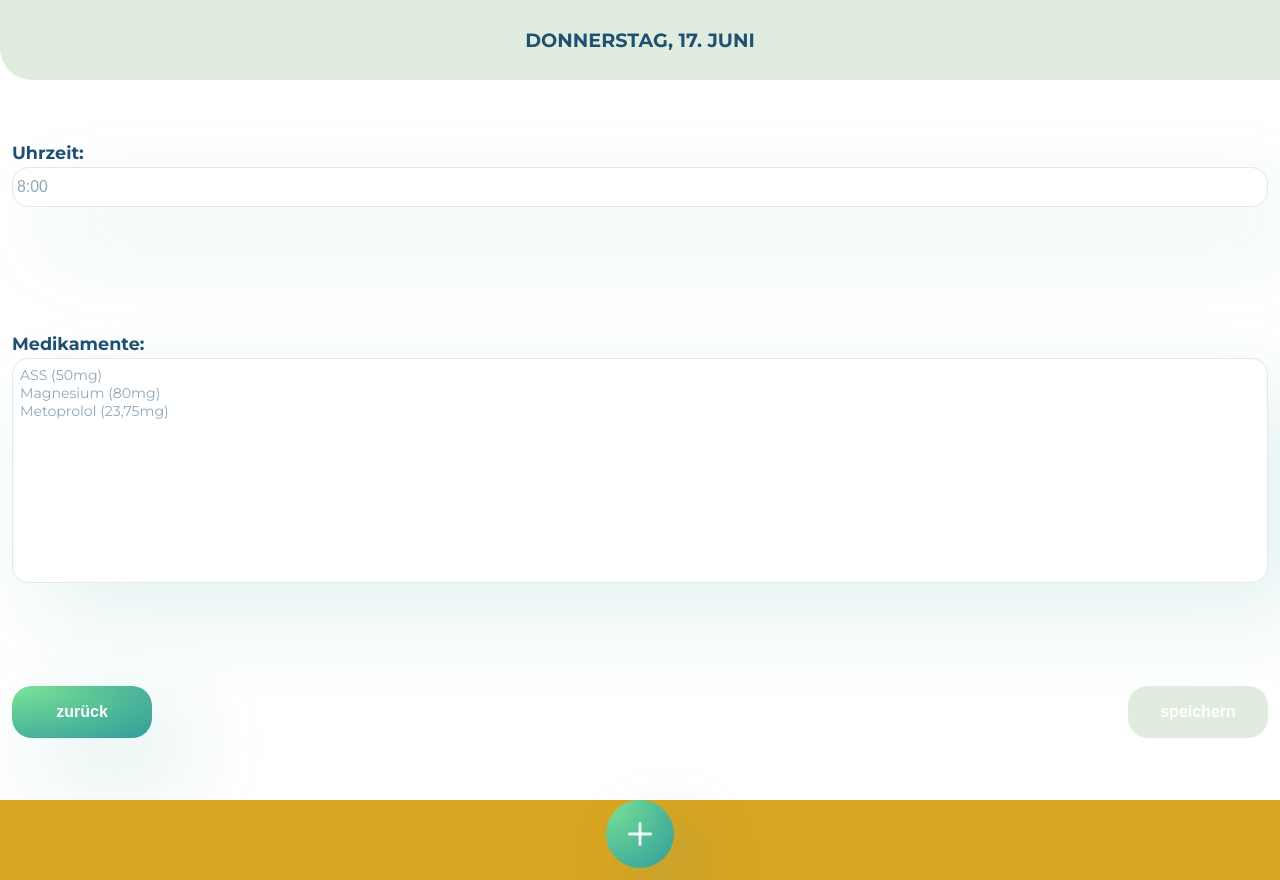
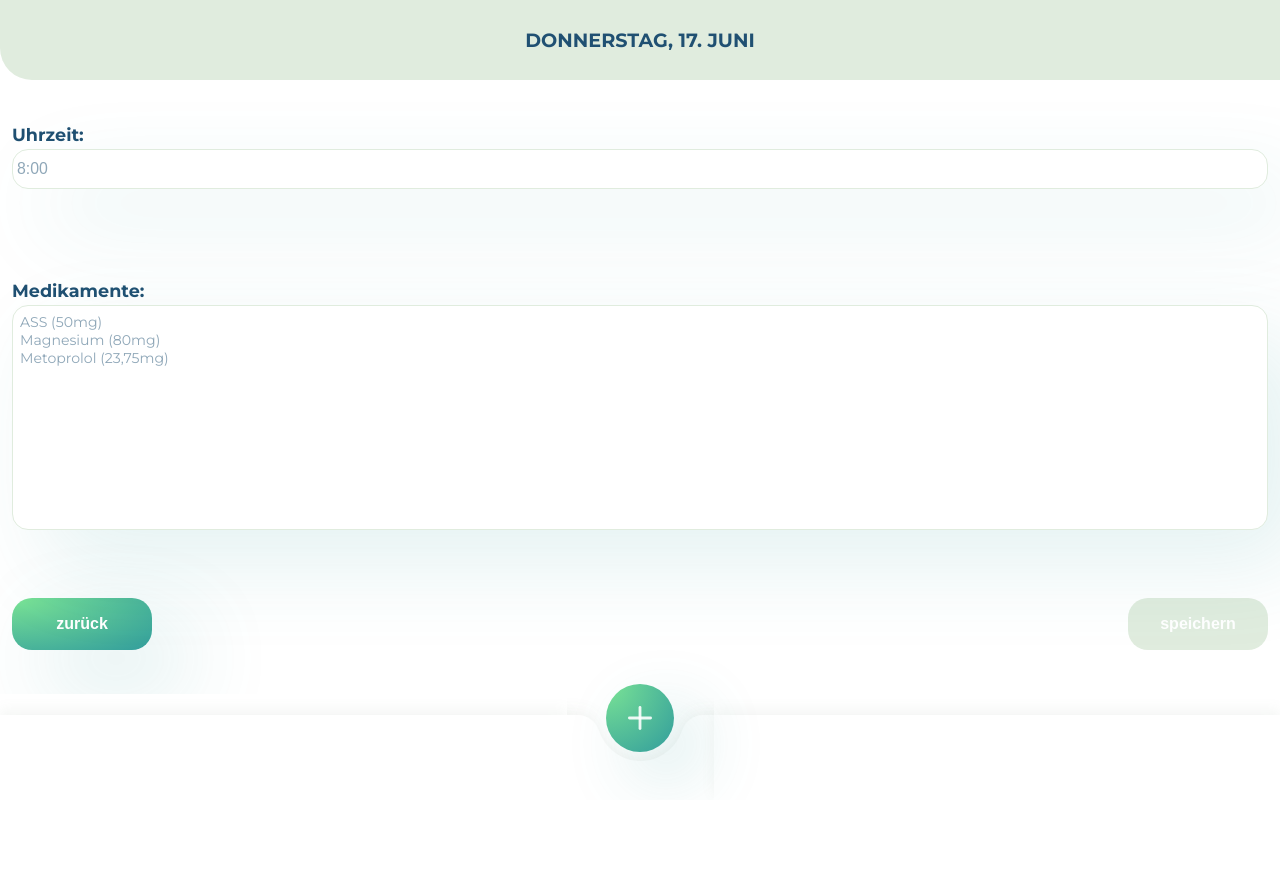
Before and after one commit to anniviz/capstone-project, a React (Create React App) app: page /medications/form in a window 1280 px wide. After the commit the page ends 800 px from the top, so only its background shows below. Built offline with nearby package versions, Linux system fonts and the light colour scheme.

Commit message:
Create hacky navbbar

```diff
--- a/src/App.js
+++ b/src/App.js
@@ -1,12 +1,12 @@
 import { useState } from 'react'
 import { Redirect, Route, Switch } from 'react-router-dom'
 import styled from 'styled-components/macro'
+import AddLink from './components/AddLink'
 import useMedications from './hooks/useMedications'
 import FormPage from './pages/FormPage'
 import MedicationPage from './pages/MedicationPage'
 import createDateString from './services/createDayString'
-import navbar from './icons/navigation.svg'
-import AddLink from './components/AddLink'
+import navbar from './icons/navbar.svg'
 
 export default function App() {
   const today = new Date()
@@ -55,24 +55,49 @@ export default function App() {
         </Route>
       </Switch>
       <Navbar>
-        <Circle></Circle>
-        <AddLink></AddLink>
+        <Element />
+        <img src={navbar} alt="" />
+        <Element />
+
+        {/* <Circle></Circle> */}
+        <AddLink to="/medications/form"></AddLink>
       </Navbar>
     </Grid>
   )
 }
 
 const Grid = styled.div`
-  position: relative;
+  height: 100vh;
+  /* position: relative; */
   display: grid;
   grid-template-rows: 1fr auto;
 `
 
 const Circle = styled.div`
+  position: absolute;
   background-color: var(--color-basis);
+  height: 76px;
+  width: 76px;
+  border-radius: 50%;
+  right: 0;
+  bottom: 40px;
+  left: 0;
+  margin-right: auto;
+  margin-left: auto;
 `
 
 const Navbar = styled.div`
-  height: 80px;
-  background-color: goldenrod;
+  width: 100vw;
+  display: grid;
+  grid-template-columns: 1fr auto 1fr;
+  align-items: end;
+  background-color: var(--color-basis);
+  /* box-shadow: 26px 26px 68px var(--color-shadow-21); */
+  position: relative;
 `
+
+const Element = styled.div`
+  height: 85px;
+  background-color: var(--color-basis);
+  box-shadow: var(--shadow-navbar);
+`
--- a/src/GlobalStyles.js
+++ b/src/GlobalStyles.js
@@ -11,6 +11,9 @@ const GlobalStyles = createGlobalStyle`
     --color-shadow-13: rgba(50, 157, 156, 0.13);
     --color-shadow-21: rgba(50, 157, 156, 0.21);
     --color-warning: #f75010;
+
+    ${'' /* --shadow-navbar: 0 -5px 13px rgba(118, 134, 115, 0.90); */}
+    --shadow-navbar: 0 -5px 13px rgba(118, 134, 115, 0.08);
   }
 
   * {
--- a/src/components/AddLink.js
+++ b/src/components/AddLink.js
@@ -14,7 +14,7 @@ const LinkStyled = styled(Link)`
   display: flex;
   position: absolute;
   right: 0;
-  bottom: 12px;
+  bottom: 48px;
   left: 0;
   justify-content: center;
   align-items: center;
--- a/src/pages/FormPage.js
+++ b/src/pages/FormPage.js
@@ -139,7 +139,7 @@ export default function FormPage({
 
 const Grid = styled.div`
   display: grid;
-  height: 100vh;
+  /* height: 100vh; */
   grid-template-rows: auto 1fr;
 `
 
--- a/src/pages/MedicationPage.js
+++ b/src/pages/MedicationPage.js
@@ -131,7 +131,7 @@ export default function MedicationPage({
           />
         ))}
       </Flexbox>
-      <AddLink to="/medications/form" />
+      {/* <AddLink to="/medications/form" /> */}
     </Grid>
   )
 
@@ -175,7 +175,7 @@ export default function MedicationPage({
 const Grid = styled.div`
   position: relative;
   display: grid;
-  height: 100vh;
+  /* height: 100vh; */
   grid-template-rows: ${props =>
     props.showCalendar ? 'auto 30px auto 1fr' : 'auto 30px 1fr'};
 `
```
Also changed, not shown: src/icons/navbar.svg (added).
